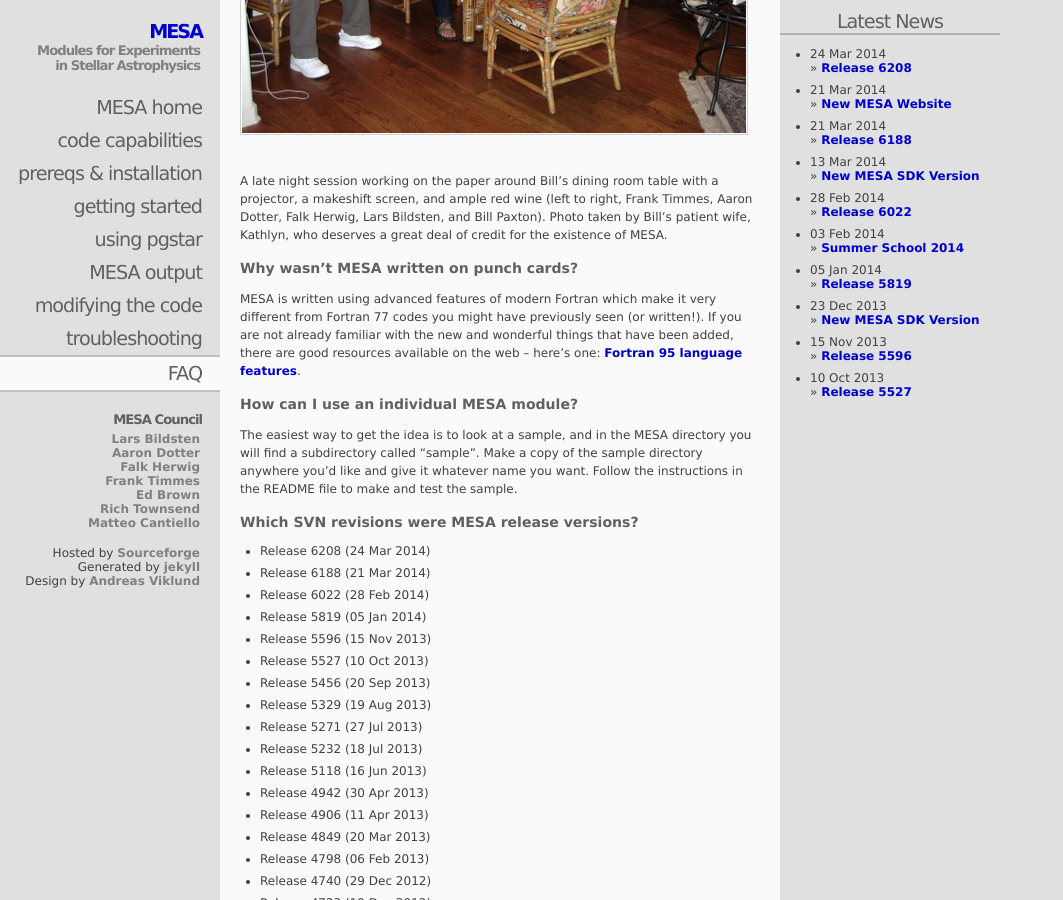
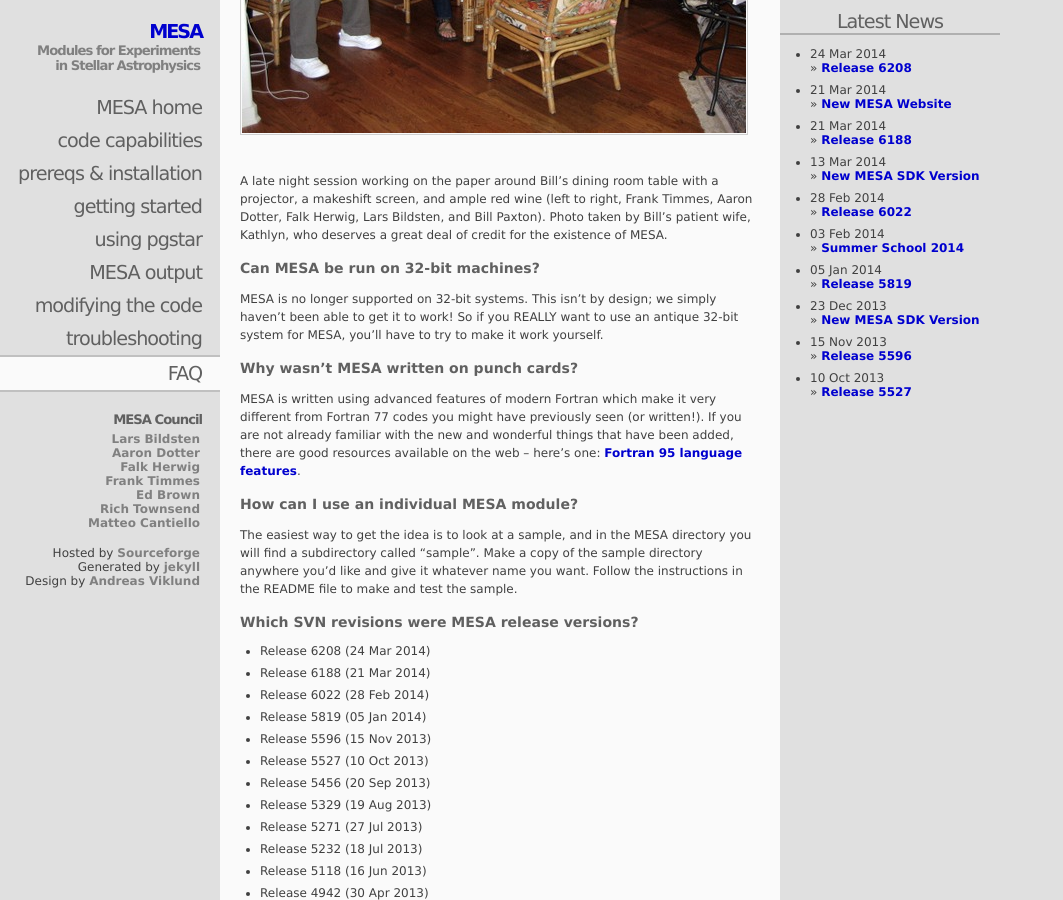
Before and after one commit to MESAHub/mesa-website, a Jekyll site: the page built from 08-faq.markdown, in a window 1280 px wide and 900 px high, scrolled down 1398 px. Shown: the whole window, without its empty margins (0-1063 px from the left). Built offline with Jekyll 4.4.1, drawn with Linux system fonts in a browser that asks for light colours; Markdown is read by kramdown in place of the engine named in the settings.

Commit message:
Moved comments about 32-bit systems to FAQ

```diff
--- a/02-prereqs.markdown
+++ b/02-prereqs.markdown
@@ -56,11 +56,6 @@
 
 
 ## Install the prerequisites (MESA SDK)
-
-*MESA is no longer supported on 32-bit systems.  This isn't by design;
-we simply haven't been able to get it to work!  So if you REALLY want
-to use an antique 32-bit system for MESA, you'll have to try to make
-it work yourself.*
 
 Before you can do an install for MESA, you need to get the
 prerequisites.  Unless you are a masochist, you'll probably want to
--- a/08-faq.markdown
+++ b/08-faq.markdown
@@ -73,6 +73,13 @@
 Bill Paxton).  Photo taken by Bill's patient wife, Kathlyn, who
 deserves a great deal of credit for the existence of MESA.
 
+### Can MESA be run on 32-bit machines?
+
+MESA is no longer supported on 32-bit systems.  This isn't by design;
+we simply haven't been able to get it to work!  So if you REALLY want
+to use an antique 32-bit system for MESA, you'll have to try to make
+it work yourself.
+
 ### Why wasn't MESA written on punch cards?
 
 MESA is written using advanced features of modern Fortran which make
```
